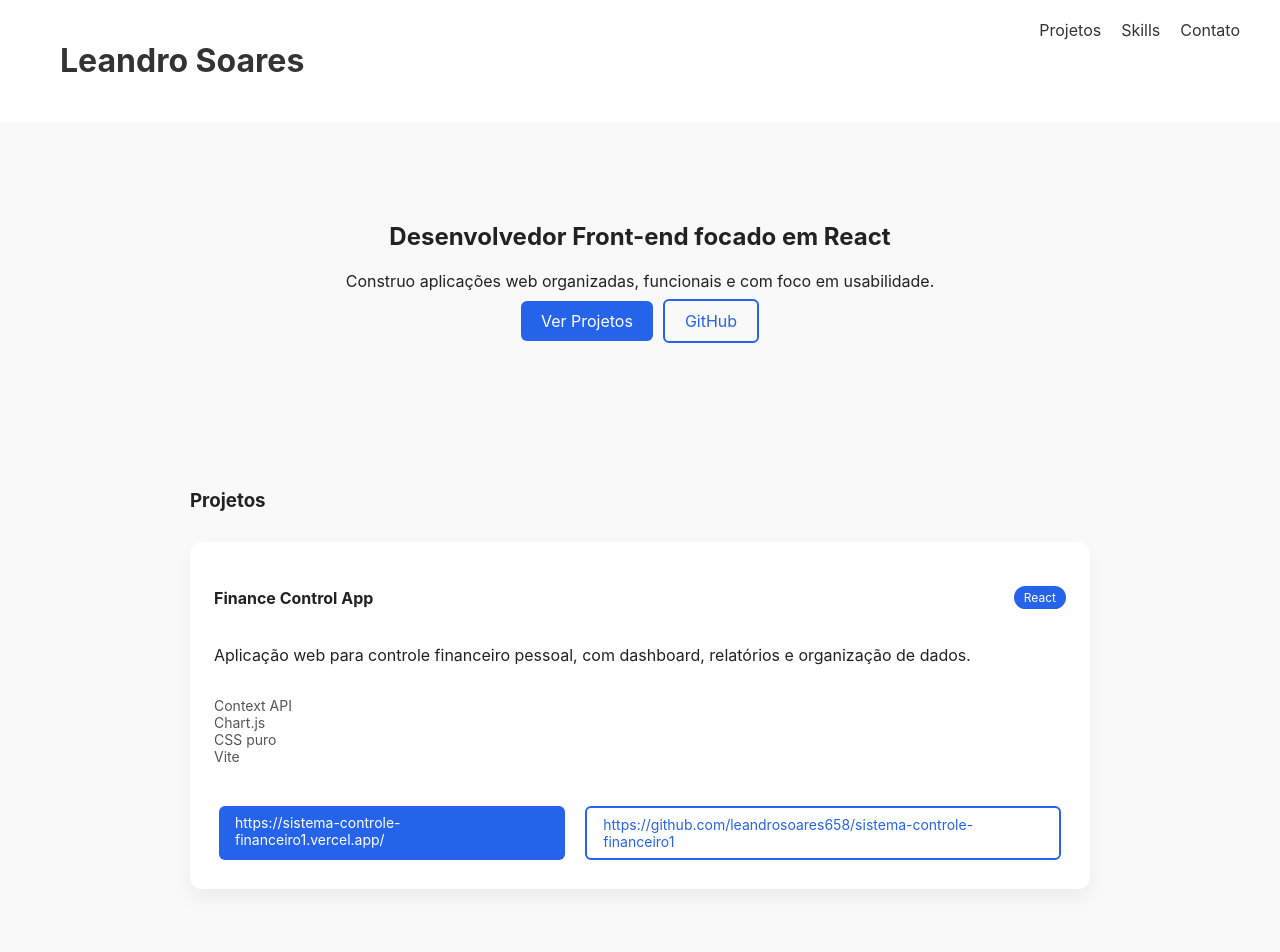
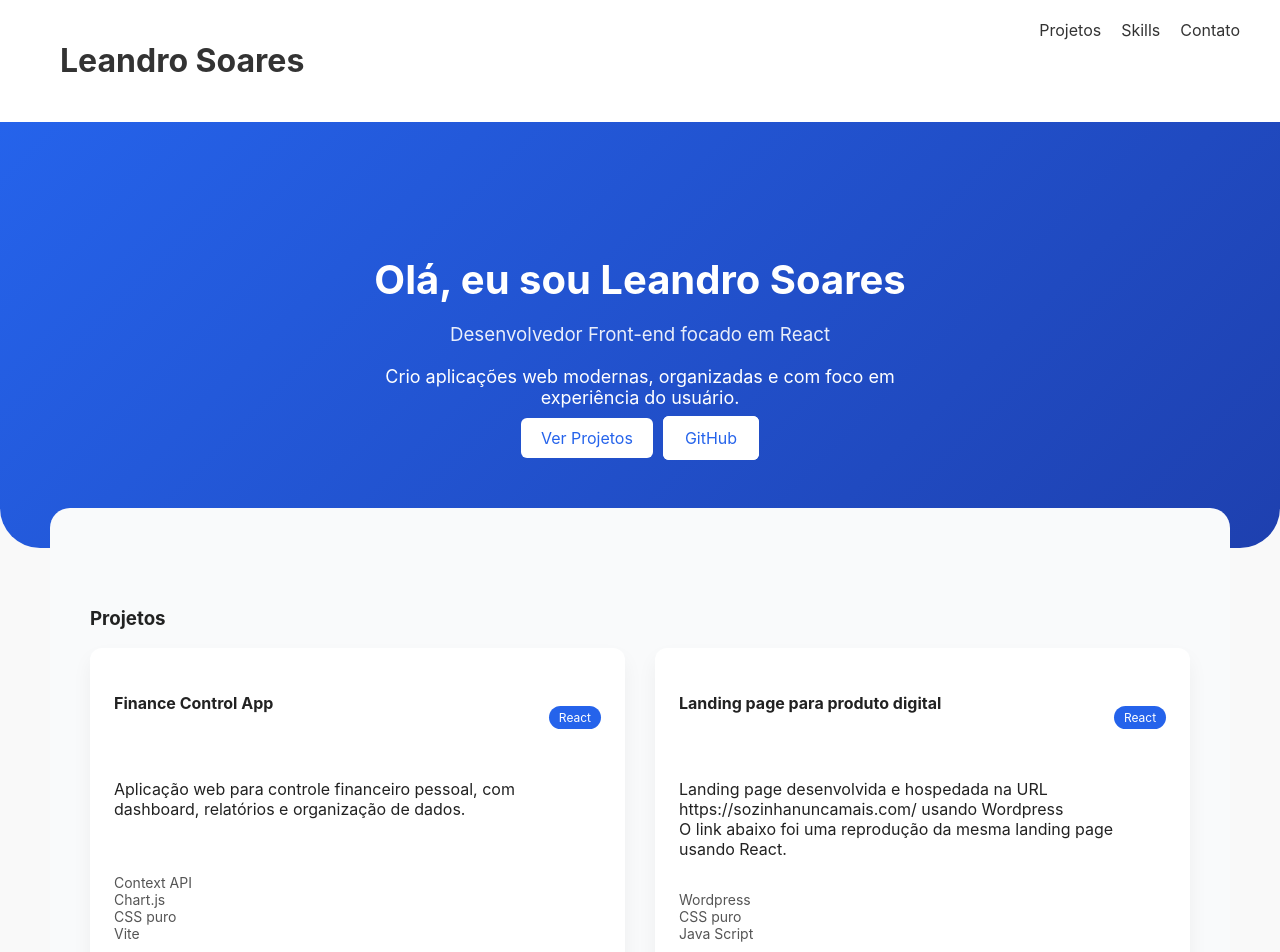
Before and after one commit to leandrosoares658/site-portifolio, a React (Vite) app: page / in a window 1280 px wide. Shown: the top 952 px of the page. Built offline with nearby package versions, Linux system fonts and the light colour scheme.

Commit message:
Versão 1.1

```diff
--- a/src/App.jsx
+++ b/src/App.jsx
@@ -1,7 +1,6 @@
 import Header from './components/Header'
 import Hero from './components/Hero'
 import Projects from './components/Projects'
-import Skills from './components/Skills'
 import Contact from './components/Contact'
 
 function App() {
@@ -11,7 +10,6 @@
       <main>
         <Hero />
         <Projects />
-        <Skills />
         <Contact />
       </main>
     </>
--- a/src/components/Hero.jsx
+++ b/src/components/Hero.jsx
@@ -1,15 +1,21 @@
 export default function Hero() {
   return (
-        <section className="hero">
-            <h2>Desenvolvedor Front-end focado em React</h2>
+    <section className="hero hero-blue">
+      <h2>Olá, eu sou Leandro Soares</h2>
+      <h3>Desenvolvedor Front-end focado em React</h3>
+
       <p>
-                Construo aplicações web organizadas,
-                funcionais e com foco em usabilidade.
+        Crio aplicações web modernas, organizadas
+        e com foco em experiência do usuário.
       </p>
 
       <div className="hero-buttons">
-                <a href="#projects" className="btn">Ver Projetos</a>
-                <a href="https://github.com/leandrosoares658" target="_blank" className="btn outline">
+        <a href="#projects" className="btn light">Ver Projetos</a>
+        <a
+          href="https://github.com/leandrosoares658"
+          target="_blank"
+          className="btn outline light"
+        >
           GitHub
         </a>
       </div>
--- a/src/components/Projects.jsx
+++ b/src/components/Projects.jsx
@@ -26,16 +26,52 @@
             <a href="https://sistema-controle-financeiro1.vercel.app/"
               target="_blank"
               className="btn small">
-                https://sistema-controle-financeiro1.vercel.app/
+              https://sistema-controle-financeiro1.vercel.app/
             </a>
 
             <a href="https://github.com/leandrosoares658/sistema-controle-financeiro1"
               target="_blank"
               className="btn outline small">
-                https://github.com/leandrosoares658/sistema-controle-financeiro1
+              https://github.com/leandrosoares658/sistema-controle-financeiro1
             </a>
           </div>
         </div>
+
+        <div className="project-card">
+          <div className="project-header">
+            <h4>Landing page para produto digital</h4>
+            <span className="badge">React</span>
+          </div>
+
+          <p>
+            Landing page desenvolvida e hospedada na URL https://sozinhanuncamais.com/ usando Wordpress
+            <br />
+
+            O link abaixo foi uma reprodução da mesma landing page usando React.
+          </p>
+
+          <ul className="tech-list">
+            <li>Wordpress</li>
+            <li>CSS puro</li>
+            <li>Java Script</li>
+          </ul>
+
+          <div className="project-links">
+            <a href="https://lp-sozinha-nunca-mais.vercel.app/"
+              target="_blank"
+              className="btn small">
+              https://lp-sozinha-nunca-mais.vercel.app/
+            </a>
+
+            <a href="https://github.com/leandrosoares658/sistema-controle-financeiro1"
+              target="_blank"
+              className="btn outline small">
+              https://github.com/leandrosoares658/sistema-controle-financeiro1
+            </a>
+          </div>
+        </div>
+
+
       </div>
     </section>
   )
--- a/src/components/Skills.jsx
+++ b/src/components/Skills.jsx
@@ -16,7 +16,7 @@
 
         <div>
           <h4>Ferramentas</h4>
-          <p>Git, GitHub, Vite, Vercel</p>
+          <p>Git, GitHub, Vite, Vercel, Netlify</p>
         </div>
       </div>
     </section>
--- a/src/index.css
+++ b/src/index.css
@@ -45,10 +45,13 @@
 }
 
 .section {
-  padding: 60px 40px;
-  max-width: 900px;
-  margin: auto;
+  padding: 80px 40px;
+  max-width: 1100px;
+  margin: -40px auto 0 auto;
+  background: #f9fafb;
+  border-radius: 20px;
 }
+
 
 .card {
   background: white;
@@ -63,10 +66,10 @@
 
 .projects-grid {
   display: grid;
-  grid-template-columns: repeat(auto-fit, minmax(280px, 1fr));
+  grid-template-columns: repeat(2, 1fr);
   gap: 30px;
-  margin-top: 30px;
 }
+
 
 .project-card {
   background: white;
@@ -111,11 +114,70 @@
 
 .project-links {
   display: flex;
+  flex-wrap: wrap;
   gap: 10px;
-  margin-top: 20px;
 }
+
+.project-links a {
+  flex: 1;
+  text-align: center;
+  white-space: nowrap;
+}
+
 
 .btn.small {
   padding: 8px 16px;
   font-size: 14px;
 }
+
+.project-card {
+  min-height: 360px;
+}
+
+.project-card p {
+  flex-grow: 1;
+}
+
+.project-card h4 {
+  min-height: 48px;
+}
+
+@media (max-width: 768px) {
+  .projects-grid {
+    grid-template-columns: 1fr;
+  }
+}
+
+.hero-blue {
+  background: linear-gradient(135deg, #2563eb, #1e40af);
+  color: white;
+  padding: 100px 40px;
+  border-radius: 0 0 40px 40px;
+}
+
+.hero-blue h2 {
+  font-size: 40px;
+  margin-bottom: 10px;
+}
+
+.hero-blue h3 {
+  font-weight: 400;
+  opacity: 0.9;
+}
+
+.hero-blue p {
+  max-width: 600px;
+  margin: 20px auto;
+  font-size: 18px;
+}
+
+.btn.light {
+  background: white;
+  color: #2563eb;
+}
+
+.btn.outline.light {
+  border: 2px solid white;
+  background: white;
+  color: #2563eb;
+}
```
Lines whose indentation alone changed are shown as unchanged.
